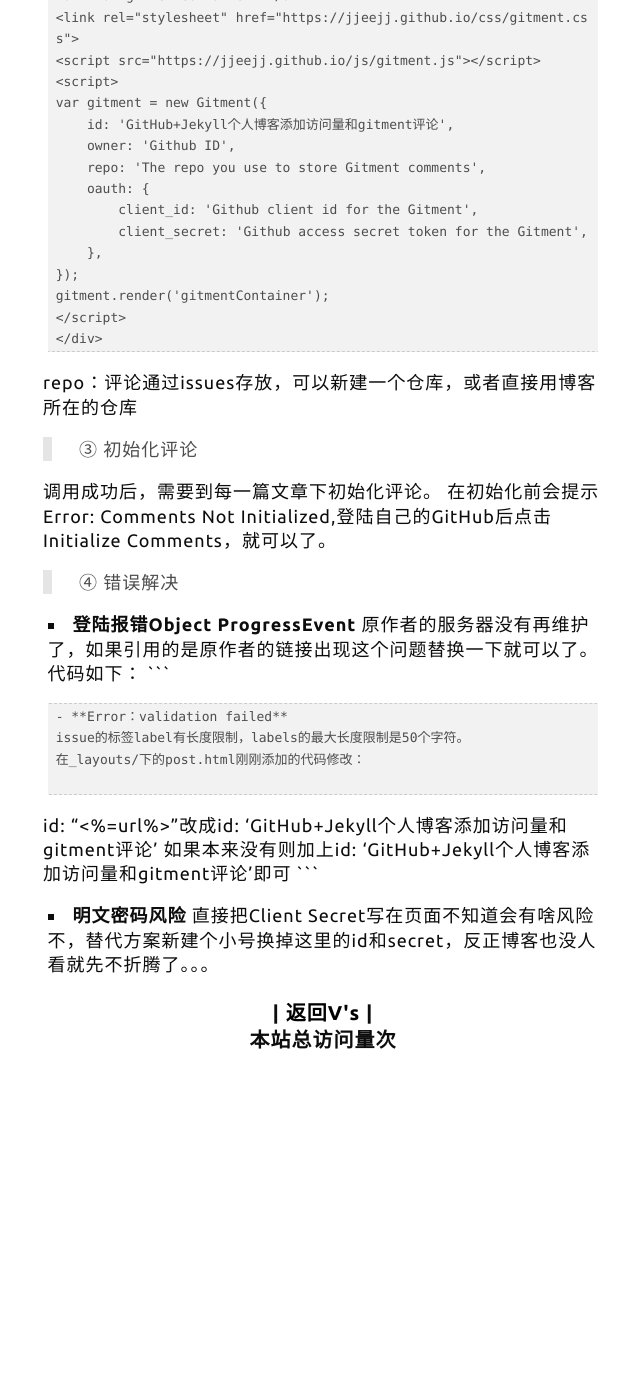
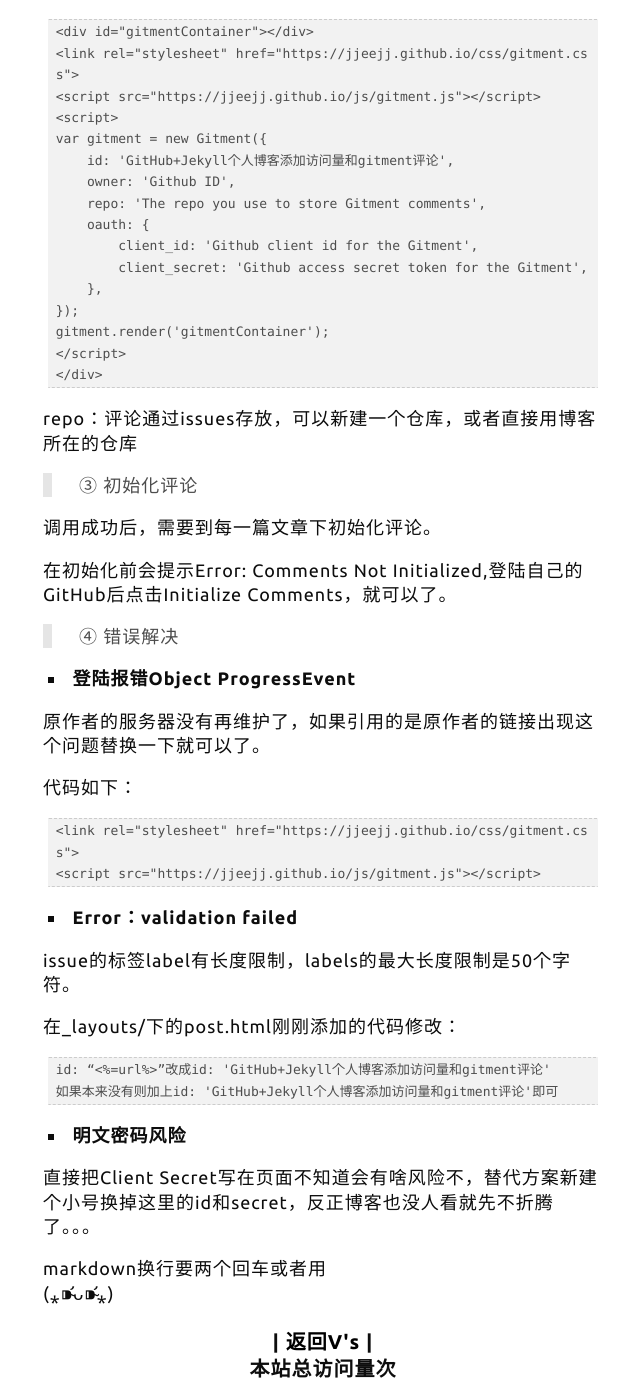
Before and after one commit to Vv1222/wv_blog, a Jekyll site: the page built from _posts/2019-01-03-GitHub—+Jekyll-个人博客添加访问量和gitment评论.markdown, in a window 1280 px wide and 1400 px high, scrolled down 1483 px. Shown: the whole window, without its empty margins (317-957 px from the left). Built offline with Jekyll 4.4.1, drawn with Linux system fonts in a browser that asks for light colours; comment, search, counter and statistics services are not loaded; before the commit the page ends 2554 px from its top, so only the background shows below that.

Commit message:
Update 2019-01-03-GitHub—+Jekyll-个人博客添加访问量和gitment评论.markdown

````diff
--- a/_posts/2019-01-03-GitHub—+Jekyll-个人博客添加访问量和gitment评论.markdown
+++ b/_posts/2019-01-03-GitHub—+Jekyll-个人博客添加访问量和gitment评论.markdown
@@ -30,9 +30,11 @@ gitment是基于github issues的评论系统，具体步骤如下：
 > ① 申请 Github OAuth Application
 
 右上角GitHub头像-Settings-Developer settings-OAuth Apps-Register a new OAuth application
-<br/>
+
+
 填写注册信息
-<br/>
+
+
 Application name 可以随意写
 
 
@@ -97,26 +99,45 @@ repo：评论通过issues存放，可以新建一个仓库，或者直接用博
 > ③ 初始化评论
 
 调用成功后，需要到每一篇文章下初始化评论。
+
+
 在初始化前会提示Error: Comments Not Initialized,登陆自己的GitHub后点击Initialize Comments，就可以了。
+
 
 > ④ 错误解决
 
 - **登陆报错Object ProgressEvent**
+
 原作者的服务器没有再维护了，如果引用的是原作者的链接出现这个问题替换一下就可以了。
+
+
 代码如下：
+
+
 ```
 <link rel="stylesheet" href="https://jjeejj.github.io/css/gitment.css">
 <script src="https://jjeejj.github.io/js/gitment.js"></script>
 ```
+
 - **Error：validation failed**
+
+
 issue的标签label有长度限制，labels的最大长度限制是50个字符。
+
+
 在_layouts/下的post.html刚刚添加的代码修改：
+
 
 ```
 id: “<%=url%>”改成id: '{{ page.title }}'
 如果本来没有则加上id: '{{ page.title }}'即可
 ```
+
 - **明文密码风险**
+
+
 直接把Client Secret写在页面不知道会有啥风险不，替代方案新建个小号换掉这里的id和secret，反正博客也没人看就先不折腾了。。。
 
+markdown换行要两个回车或者用<br/> (⁎⁍̴̛ᴗ⁍̴̛⁎)
+
  [1]: http://busuanzi.ibruce.info/
````
